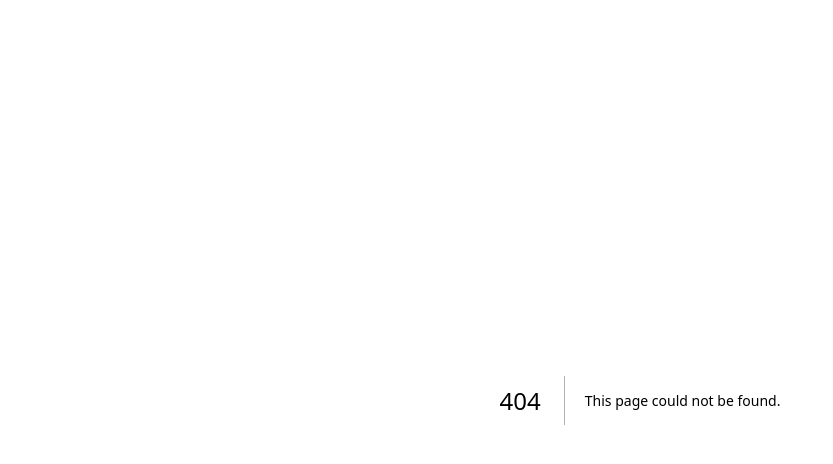
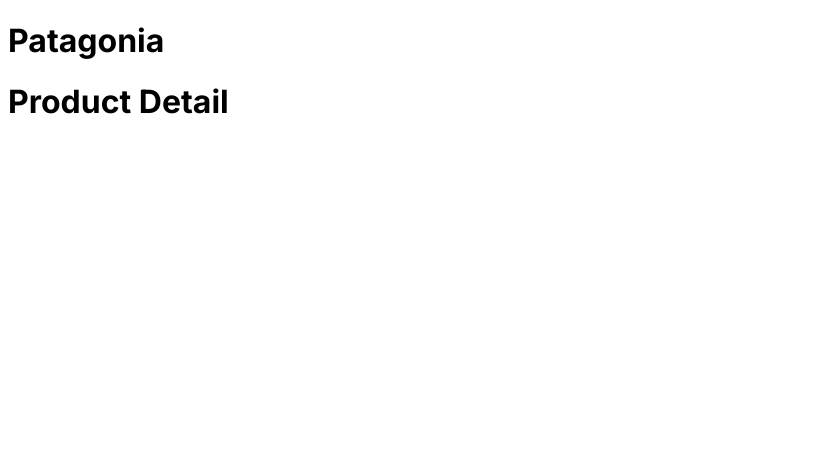
Before and after one commit to wumarc/uottahack6, a Next.js app: page /product in a window 1280 px wide. Before the commit this address had no page. Shown: the top 464 px of the page, without its empty margins (0-833 px from the left). Built offline with nearby package versions, Linux system fonts and the light colour scheme.

Commit message:
Creating product page

```diff
--- /dev/null
+++ b/src/app/product/page.js
@@ -0,0 +1,27 @@
+// Create a product detail page
+
+import React from 'react';
+import Row from 'react-bootstrap/Row';
+import Col from 'react-bootstrap/Col';
+import Container from 'react-bootstrap/Container';
+
+export default function Product() {
+    return (
+        <Container>
+        {/* Header */}
+        <Row className='justify-content-md-center'>
+            <Col md="auto">
+            <h1>Patagonia</h1>
+            </Col>
+        </Row>
+
+        {/* Content */}
+        <Row>
+            <Col>
+            <h1>Product Detail</h1>
+            </Col>
+        </Row>
+
+        </Container>
+    );
+}
```
Also changed, not shown: src/app/page.js (+0 -7 lines).
